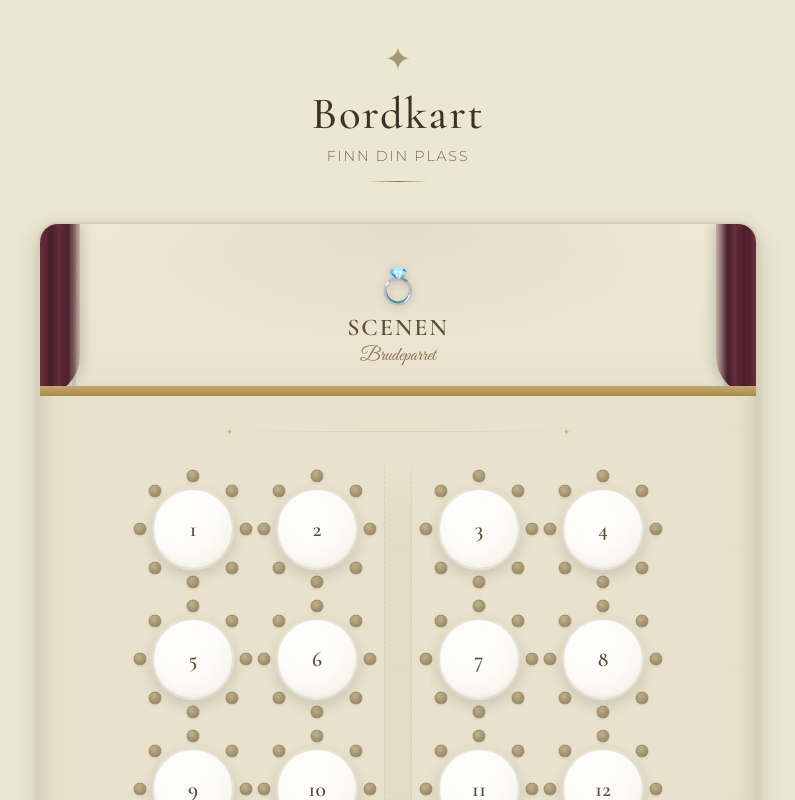
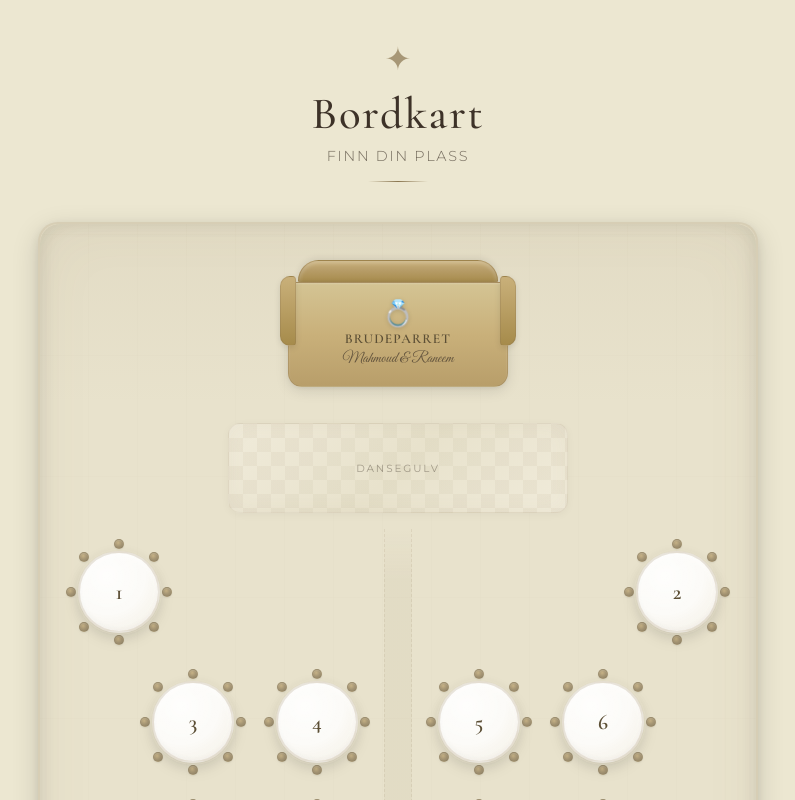
Before and after one commit to mahmoudAndRanim/wedding-map, a React (Vite) app: page / in a window 1280 px wide. Shown: the top 800 px of the page, without its empty margins (242-1037 px from the left). Built offline with nearby package versions, Linux system fonts and the light colour scheme.

Commit message:
fix: row 1 tables to outer sides, smaller closer chairs, kouch + dance floor

```diff
--- a/src/components/Stage.jsx
+++ b/src/components/Stage.jsx
@@ -1,20 +1,27 @@
 export default function Stage() {
   return (
     <div className="stage">
-      <div className="stage__platform">
-        <div className="stage__curtain-left" />
-        <div className="stage__curtain-right" />
-        <div className="stage__spotlight stage__spotlight--left" />
-        <div className="stage__spotlight stage__spotlight--right" />
-        <div className="stage__content">
-          <div className="stage__icon">💍</div>
-          <div className="stage__label">Scenen</div>
-          <div className="stage__sub">Brudeparret</div>
+      {/* Centered sofa / bride & groom seating */}
+      <div className="stage__area">
+        <div className="kouch">
+          <div className="kouch__back" />
+          <div className="kouch__seat">
+            <div className="kouch__content">
+              <div className="kouch__icon">💍</div>
+              <div className="kouch__label">Brudeparret</div>
+              <div className="kouch__sub">Mahmoud & Raneem</div>
+            </div>
+          </div>
+          <div className="kouch__arm kouch__arm--left" />
+          <div className="kouch__arm kouch__arm--right" />
         </div>
-        <div className="stage__edge" />
       </div>
-      <div className="stage__spacer">
-        <div className="stage__floor-pattern" />
+
+      {/* Dance floor */}
+      <div className="dancefloor">
+        <div className="dancefloor__surface">
+          <div className="dancefloor__label">Dansegulv</div>
+        </div>
       </div>
     </div>
   )
--- a/src/components/TableRows.jsx
+++ b/src/components/TableRows.jsx
@@ -27,15 +27,17 @@ function Table({ table, isActive, onClick }) {
 export default function TableRows({ tables, activeTableId, onTableClick }) {
   /*
     Layout: 14 tables
-    - 12 tables in 3 rows of 4 (2 left | aisle | 2 right)
-    - 2 extra tables centered at the bottom
-    Numbering starts at 1 near the stage
+    - Row 1 (nearest stage): 1 left | aisle | 1 right  (tables 1-2)
+    - Row 2: 2 left | aisle | 2 right  (tables 3-6)
+    - Row 3: 2 left | aisle | 2 right  (tables 7-10)
+    - Row 4: 2 left | aisle | 2 right  (tables 11-14)
   */
 
   const rows = [
-    { left: [1, 2], right: [3, 4] },
-    { left: [5, 6], right: [7, 8] },
-    { left: [9, 10], right: [11, 12] },
+    { left: [1], right: [2] },
+    { left: [3, 4], right: [5, 6] },
+    { left: [7, 8], right: [9, 10] },
+    { left: [11, 12], right: [13, 14] },
   ]
 
   const tableMap = {}
@@ -43,11 +45,10 @@ export default function TableRows({ tables, activeTableId, onTableClick }) {
 
   return (
     <div className="tables-area">
-      {/* Aisle runs continuously */}
       <div className="aisle-line" />
 
       {rows.map((row, ri) => (
-        <div className="table-row" key={ri}>
+        <div className={`table-row${row.left.length === 1 ? ' table-row--narrow' : ''}`} key={ri}>
           <div className="table-row__left">
             {row.left.map((id) => (
               <Table
@@ -71,20 +72,6 @@ export default function TableRows({ tables, activeTableId, onTableClick }) {
           </div>
         </div>
       ))}
-
-      {/* Tables 13 & 14 */}
-      <div className="tables-extra">
-        <Table
-          table={tableMap[13]}
-          isActive={activeTableId === 13}
-          onClick={onTableClick}
-        />
-        <Table
-          table={tableMap[14]}
-          isActive={activeTableId === 14}
-          onClick={onTableClick}
-        />
-      </div>
     </div>
   )
 }
--- a/src/index.css
+++ b/src/index.css
@@ -164,7 +164,7 @@ body {
   z-index: 1;
 }
 
-/* ===== STAGE ===== */
+/* ===== STAGE AREA (kouch + dance floor) ===== */
 
 .stage {
   display: flex;
@@ -172,171 +172,146 @@ body {
   align-items: center;
 }
 
-.stage__platform {
-  position: relative;
+/* Top area where kouch sits */
+.stage__area {
   width: 100%;
-  padding: 40px 40px 28px;
-  background:
-    radial-gradient(ellipse 80% 100% at 50% 0%, rgba(138, 118, 80, 0.12) 0%, transparent 70%),
-    linear-gradient(180deg, #F0EBDA 0%, var(--bg-floor) 100%);
+  padding: 36px 20px 20px;
   display: flex;
-  flex-direction: column;
-  align-items: center;
-  overflow: hidden;
+  justify-content: center;
+  background: linear-gradient(180deg, rgba(138, 118, 80, 0.06) 0%, transparent 100%);
 }
 
-/* Curtain left */
-.stage__curtain-left,
-.stage__curtain-right {
-  position: absolute;
-  top: 0;
-  width: 40px;
-  height: 100%;
-  z-index: 2;
-}
+/* ===== KOUCH (centered sofa for bride & groom) ===== */
 
-.stage__curtain-left {
-  left: 0;
-  background: linear-gradient(90deg,
-    var(--curtain) 0%,
-    var(--curtain-dark) 30%,
-    var(--curtain) 50%,
-    var(--curtain-dark) 70%,
-    rgba(107, 45, 62, 0.3) 100%
-  );
-  border-radius: 0 0 40px 0;
-  box-shadow: 4px 0 12px rgba(0, 0, 0, 0.15);
-}
-
-.stage__curtain-right {
-  right: 0;
-  background: linear-gradient(270deg,
-    var(--curtain) 0%,
-    var(--curtain-dark) 30%,
-    var(--curtain) 50%,
-    var(--curtain-dark) 70%,
-    rgba(107, 45, 62, 0.3) 100%
-  );
-  border-radius: 0 0 0 40px;
-  box-shadow: -4px 0 12px rgba(0, 0, 0, 0.15);
-}
-
-/* Curtain drape folds */
-.stage__curtain-left::before,
-.stage__curtain-right::before {
-  content: '';
-  position: absolute;
-  top: 0;
-  width: 100%;
-  height: 100%;
-  background: repeating-linear-gradient(
-    90deg,
-    transparent,
-    transparent 8px,
-    rgba(0, 0, 0, 0.08) 8px,
-    rgba(0, 0, 0, 0.08) 12px
-  );
-}
-
-/* Spotlights */
-.stage__spotlight {
-  position: absolute;
-  top: 0;
-  width: 120px;
-  height: 140px;
-  opacity: 0.5;
-  z-index: 1;
-  pointer-events: none;
-}
-
-.stage__spotlight--left {
-  left: 30px;
-  background: radial-gradient(ellipse 100% 100% at 0% 0%, rgba(255, 240, 200, 0.25) 0%, transparent 70%);
-}
-
-.stage__spotlight--right {
-  right: 30px;
-  background: radial-gradient(ellipse 100% 100% at 100% 0%, rgba(255, 240, 200, 0.25) 0%, transparent 70%);
-}
-
-.stage__content {
+.kouch {
   position: relative;
-  z-index: 3;
+  width: 220px;
+  min-height: 100px;
   display: flex;
   flex-direction: column;
   align-items: center;
 }
 
-.stage__icon {
-  font-size: 2.2rem;
-  margin-bottom: 6px;
-  filter: drop-shadow(0 2px 4px rgba(0, 0, 0, 0.15));
+/* Sofa backrest */
+.kouch__back {
+  width: 200px;
+  height: 22px;
+  border-radius: 60px 60px 4px 4px;
+  background: linear-gradient(180deg, #C9B07A 0%, #B89E6A 40%, #A68B4B 100%);
+  box-shadow:
+    0 -2px 6px rgba(0, 0, 0, 0.08),
+    inset 0 2px 4px rgba(255, 255, 255, 0.25),
+    inset 0 -1px 3px rgba(0, 0, 0, 0.1);
+  border: 1px solid rgba(138, 118, 80, 0.3);
+  border-bottom: none;
+  position: relative;
+  z-index: 2;
 }
 
-.stage__label {
+/* Sofa seat */
+.kouch__seat {
+  width: 220px;
+  padding: 14px 16px 18px;
+  border-radius: 8px 8px 14px 14px;
+  background: linear-gradient(180deg, #D4C494 0%, #C9B07A 50%, #B89E6A 100%);
+  border: 1px solid rgba(138, 118, 80, 0.3);
+  box-shadow:
+    0 4px 14px rgba(0, 0, 0, 0.1),
+    0 1px 4px rgba(0, 0, 0, 0.06),
+    inset 0 1px 2px rgba(255, 255, 255, 0.2);
+  position: relative;
+  z-index: 1;
+}
+
+/* Armrests */
+.kouch__arm {
+  position: absolute;
+  top: 16px;
+  width: 16px;
+  height: 70px;
+  border-radius: 8px;
+  background: linear-gradient(180deg, #C9B07A 0%, #A68B4B 100%);
+  border: 1px solid rgba(138, 118, 80, 0.3);
+  box-shadow: 0 2px 6px rgba(0, 0, 0, 0.1);
+  z-index: 3;
+}
+
+.kouch__arm--left {
+  left: -8px;
+  border-radius: 10px 4px 4px 10px;
+}
+
+.kouch__arm--right {
+  right: -8px;
+  border-radius: 4px 10px 10px 4px;
+}
+
+.kouch__content {
+  display: flex;
+  flex-direction: column;
+  align-items: center;
+  gap: 2px;
+}
+
+.kouch__icon {
+  font-size: 1.6rem;
+  filter: drop-shadow(0 1px 2px rgba(0, 0, 0, 0.15));
+}
+
+.kouch__label {
   font-family: var(--font-heading);
-  font-size: clamp(1.2rem, 3vw, 1.5rem);
+  font-size: 0.85rem;
   font-weight: 600;
   color: var(--gold-deep);
   letter-spacing: 0.08em;
   text-transform: uppercase;
 }
 
-.stage__sub {
+.kouch__sub {
   font-family: var(--font-accent);
-  font-size: clamp(1rem, 2.5vw, 1.2rem);
-  color: var(--gold);
-  margin-top: 2px;
+  font-size: 0.95rem;
+  color: var(--text);
+  opacity: 0.7;
 }
 
-/* Stage front edge (wooden lip) */
-.stage__edge {
-  position: absolute;
-  bottom: 0;
-  left: 0;
-  right: 0;
-  height: 10px;
-  background: linear-gradient(180deg, var(--stage-wood) 0%, var(--stage-wood-dark) 100%);
-  box-shadow: 0 3px 8px rgba(0, 0, 0, 0.15);
-  z-index: 4;
+/* ===== DANCE FLOOR ===== */
+
+.dancefloor {
+  width: 100%;
+  padding: 16px 40px 16px;
+  display: flex;
+  justify-content: center;
 }
 
-/* Spacer between stage and tables (dance floor / open area) */
-.stage__spacer {
-  position: relative;
-  width: 100%;
-  height: 70px;
+.dancefloor__surface {
+  width: 70%;
+  max-width: 340px;
+  height: 90px;
+  border-radius: 12px;
+  background:
+    repeating-conic-gradient(
+      rgba(138, 118, 80, 0.06) 0% 25%,
+      transparent 0% 50%
+    ) 0 0 / 28px 28px,
+    linear-gradient(135deg, #F0EBDA 0%, #E8E2CC 50%, #F0EBDA 100%);
+  border: 1px solid rgba(138, 118, 80, 0.12);
+  box-shadow:
+    inset 0 0 20px rgba(138, 118, 80, 0.05),
+    0 2px 8px rgba(0, 0, 0, 0.04);
   display: flex;
   align-items: center;
   justify-content: center;
-  overflow: hidden;
-}
-
-.stage__floor-pattern {
-  width: 80%;
-  max-width: 320px;
-  height: 1px;
-  background: linear-gradient(90deg, transparent, rgba(138, 118, 80, 0.2), transparent);
   position: relative;
 }
 
-.stage__floor-pattern::before,
-.stage__floor-pattern::after {
-  content: '✦';
-  position: absolute;
-  top: 50%;
-  transform: translateY(-50%);
-  font-size: 0.55rem;
-  color: var(--gold);
-  opacity: 0.4;
-}
-
-.stage__floor-pattern::before {
-  left: -12px;
-}
-
-.stage__floor-pattern::after {
-  right: -12px;
+.dancefloor__label {
+  font-family: var(--font-body);
+  font-size: 0.65rem;
+  font-weight: 400;
+  letter-spacing: 0.18em;
+  text-transform: uppercase;
+  color: var(--text-dim);
+  opacity: 0.6;
 }
 
 /* ===== TABLE GRID ===== */
@@ -387,6 +362,15 @@ body {
 
 .table-row__right {
   justify-content: flex-start;
+}
+
+/* First row: tables pushed to the outer walls, away from aisle */
+.table-row--narrow .table-row__left {
+  justify-content: flex-start;
+}
+
+.table-row--narrow .table-row__right {
+  justify-content: flex-end;
 }
 
 /* Aisle gap in each row */
@@ -486,14 +470,14 @@ body {
 
 .chair {
   position: absolute;
-  width: 13px;
-  height: 13px;
+  width: 10px;
+  height: 10px;
   border-radius: 50%;
   background:
     radial-gradient(circle at 40% 35%, #B89E6A, #8A7650, #6B5A3A);
   border: 1px solid rgba(107, 90, 58, 0.3);
   box-shadow:
-    0 1px 3px rgba(0, 0, 0, 0.12),
+    0 1px 2px rgba(0, 0, 0, 0.1),
     inset 0 1px 1px rgba(255, 255, 255, 0.15);
   opacity: 0.7;
   transition: opacity 0.3s ease, transform 0.3s ease;
@@ -508,24 +492,17 @@ body {
   opacity: 1;
 }
 
-/* Position 8 chairs around a circle */
-.chair:nth-child(1) { top: 2%; left: 50%; transform: translate(-50%, -50%); }
-.chair:nth-child(2) { top: 15%; right: 15%; transform: translate(50%, -50%); }
-.chair:nth-child(3) { top: 50%; right: 2%; transform: translate(50%, -50%); }
-.chair:nth-child(4) { bottom: 15%; right: 15%; transform: translate(50%, 50%); }
-.chair:nth-child(5) { bottom: 2%; left: 50%; transform: translate(-50%, 50%); }
-.chair:nth-child(6) { bottom: 15%; left: 15%; transform: translate(-50%, 50%); }
-.chair:nth-child(7) { top: 50%; left: 2%; transform: translate(-50%, -50%); }
-.chair:nth-child(8) { top: 15%; left: 15%; transform: translate(-50%, -50%); }
+/* Position 8 chairs tightly around the table */
+.chair:nth-child(1) { top: 6%;  left: 50%; transform: translate(-50%, -50%); }
+.chair:nth-child(2) { top: 18%; right: 18%; transform: translate(50%, -50%); }
+.chair:nth-child(3) { top: 50%; right: 6%;  transform: translate(50%, -50%); }
+.chair:nth-child(4) { bottom: 18%; right: 18%; transform: translate(50%, 50%); }
+.chair:nth-child(5) { bottom: 6%;  left: 50%; transform: translate(-50%, 50%); }
+.chair:nth-child(6) { bottom: 18%; left: 18%; transform: translate(-50%, 50%); }
+.chair:nth-child(7) { top: 50%; left: 6%;  transform: translate(-50%, -50%); }
+.chair:nth-child(8) { top: 18%; left: 18%; transform: translate(-50%, -50%); }
 
-.table:hover .chair:nth-child(1) { transform: translate(-50%, -50%) scale(1.05); }
-.table:hover .chair:nth-child(2) { transform: translate(50%, -50%) scale(1.05); }
-.table:hover .chair:nth-child(3) { transform: translate(50%, -50%) scale(1.05); }
-.table:hover .chair:nth-child(4) { transform: translate(50%, 50%) scale(1.05); }
-.table:hover .chair:nth-child(5) { transform: translate(-50%, 50%) scale(1.05); }
-.table:hover .chair:nth-child(6) { transform: translate(-50%, 50%) scale(1.05); }
-.table:hover .chair:nth-child(7) { transform: translate(-50%, -50%) scale(1.05); }
-.table:hover .chair:nth-child(8) { transform: translate(-50%, -50%) scale(1.05); }
+
 
 /* ===== EXTRA TABLES ROW ===== */
 
@@ -740,8 +717,8 @@ body {
   }
 
   .chair {
-    width: 10px;
-    height: 10px;
+    width: 8px;
+    height: 8px;
   }
 
   .aisle {
@@ -763,17 +740,20 @@ body {
     padding: 8px 14px 0;
   }
 
-  .stage__platform {
-    padding: 28px 28px 22px;
+  .kouch {
+    width: 180px;
   }
 
-  .stage__curtain-left,
-  .stage__curtain-right {
-    width: 28px;
+  .kouch__back {
+    width: 164px;
   }
 
-  .stage__spacer {
-    height: 50px;
+  .kouch__seat {
+    width: 180px;
+  }
+
+  .dancefloor__surface {
+    height: 70px;
   }
 
   .hall {
@@ -796,8 +776,8 @@ body {
   }
 
   .chair {
-    width: 8px;
-    height: 8px;
+    width: 7px;
+    height: 7px;
   }
 
   .aisle {
@@ -809,13 +789,20 @@ body {
     width: 16px;
   }
 
-  .stage__curtain-left,
-  .stage__curtain-right {
-    width: 20px;
+  .kouch {
+    width: 160px;
   }
 
-  .stage__spacer {
-    height: 40px;
+  .kouch__back {
+    width: 144px;
+  }
+
+  .kouch__seat {
+    width: 160px;
+  }
+
+  .dancefloor__surface {
+    height: 56px;
   }
 
   .tables-area {
```
